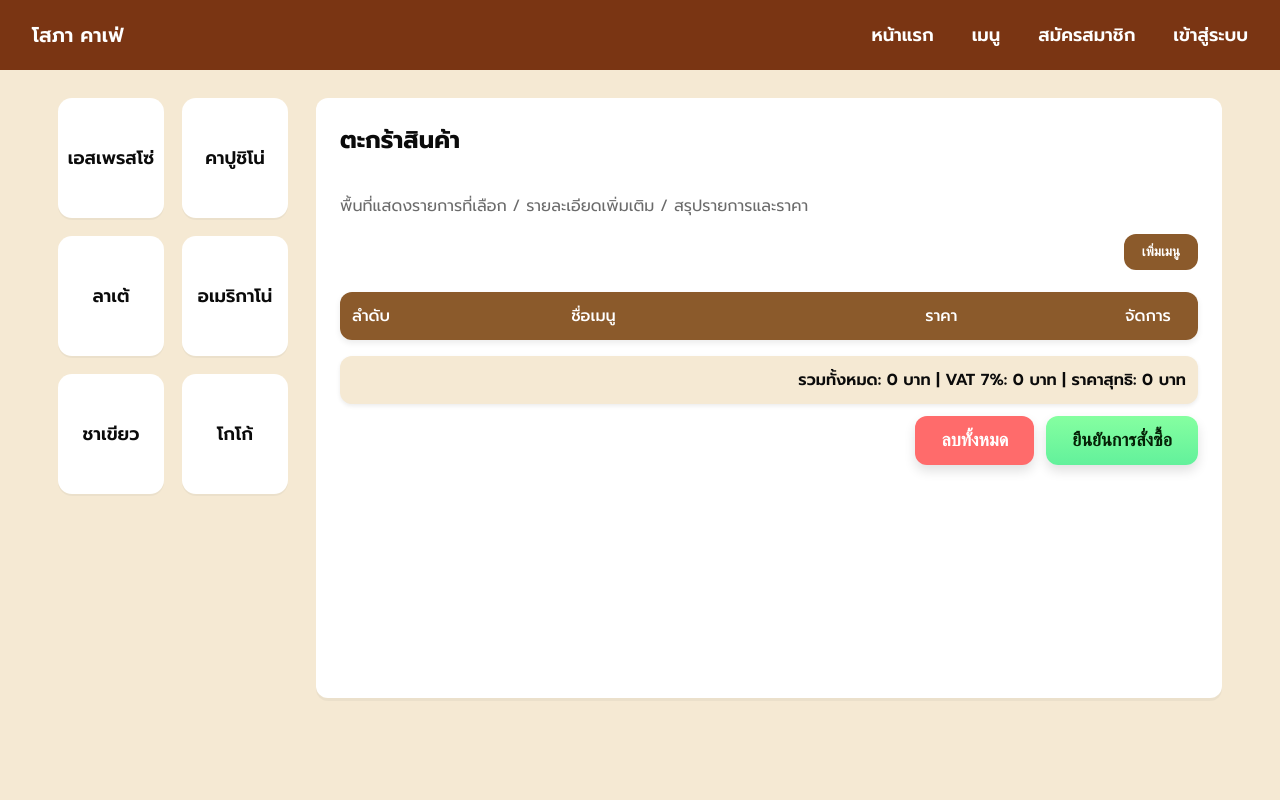
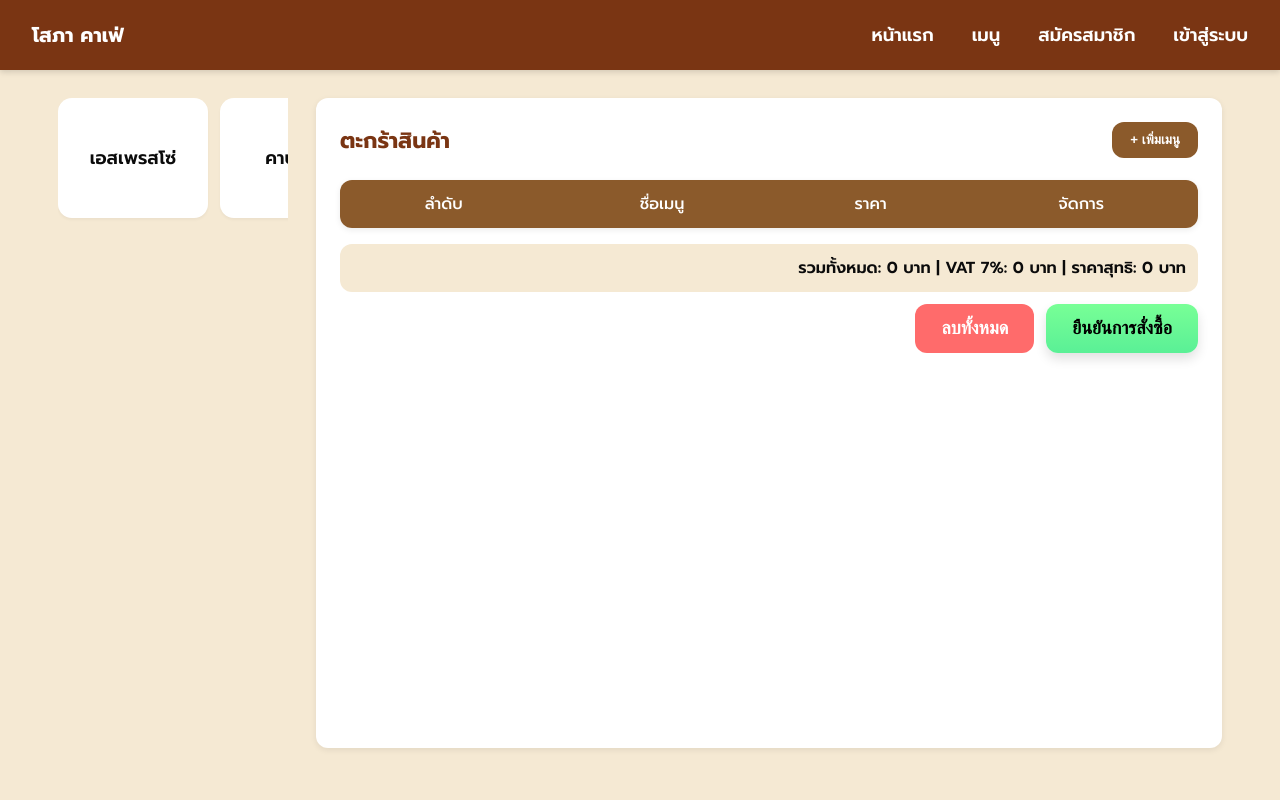
Before and after one commit to purepink444/creammy-pondshark-pos-coffee-purephp-html-css-js-mysql, a PHP site: page /addmenu.php in a window 1280 px wide. Run offline with PHP 8.4, Linux system fonts and the light colour scheme; lists and menus that the app fills with data are empty.

Commit message:
commited in 24/11

```diff
--- a/addmenu.php
+++ b/addmenu.php
@@ -3,7 +3,7 @@
 <head>
   <meta charset="utf-8" />
   <meta name="viewport" content="width=device-width,initial-scale=1" />
-  <title>Mockup - ระบบจัดการร้านกาแฟ</title>
+  <title>ระบบเพิ่มเมนู</title>
   <link rel="stylesheet" href="style.css">
 </head>
 <body>
@@ -24,13 +24,14 @@
 
     <!-- Main content panel -->
     <section class="main-panel" aria-label="ตะกร้าสินค้า / รายละเอียด">
-      <h2 style="margin-top:0">ตะกร้าสินค้า</h2>
-      <p style="color:var(--muted)">พื้นที่แสดงรายการที่เลือก / รายละเอียดเพิ่มเติม / สรุปรายการและราคา</p>
 
-      <!-- ปุ่มเพิ่มเมนูใหม่ -->
-      <button id="add-menu">เพิ่มเมนู</button>
+      <!-- Header -->
+      <div class="panel-header">
+        <h2>ตะกร้าสินค้า</h2>
+        <button id="add-menu" type="button">+ เพิ่มเมนู</button>
+      </div>
 
-      <!-- ตารางตะกร้า -->
+      <!-- ตาราง -->
       <table id="cart-table">
         <thead>
           <tr>
@@ -40,9 +41,7 @@
             <th>จัดการ</th>
           </tr>
         </thead>
-        <tbody>
-          <!-- รายการจะมาแสดงที่นี่ -->
-        </tbody>
+        <tbody id="cart-body"></tbody>
       </table>
 
       <!-- ยอดรวม -->
@@ -50,92 +49,49 @@
         รวมทั้งหมด: 0 บาท | VAT 7%: 0 บาท | ราคาสุทธิ: 0 บาท
       </div>
 
-      <!-- ปุ่มยืนยันและลบทั้งหมด -->
+      <!-- ปุ่มลบทั้งหมด + ยืนยัน -->
       <div class="button-row">
         <button id="clear-all" type="button">ลบทั้งหมด</button>
         <button class="confirm" type="button">ยืนยันการสั่งซื้อ</button>
       </div>
+
     </section>
-
   </main>
 
-<script>
-const cards = document.querySelectorAll('.gallery .card');
-const tableBody = document.querySelector('#cart-table tbody');
-const totalsDiv = document.getElementById('totals');
-const clearAllBtn = document.getElementById('clear-all');
-let cart = [];
 
-// ฟังก์ชันอัปเดตตารางและคำนวณยอด
-function updateCart() {
-  tableBody.innerHTML = '';
-  let total = 0;
+  <!-- Modal เพิ่มเมนูใหม่ -->
+  <div id="modal-add" class="modal">
+    <div class="modal-content">
+      <h3>เพิ่มเมนูใหม่</h3>
 
-  cart.forEach((item, i) => {
-    total += item.price;
-    tableBody.innerHTML += `<tr>
-      <td>${i+1}</td>
-      <td>${item.name}</td>
-      <td>${item.price} บาท</td>
-      <td>
-        <button class="btn-delete" data-index="${i}">ลบ</button>
-      </td>
-    </tr>`;
-  });
+      <label>ชื่อเมนู</label>
+      <input type="text" id="new-menu-name" placeholder="เช่น มอคค่าเย็น">
 
-  const vat = total * 0.07;
-  const grandTotal = total + vat;
+      <label>ราคา</label>
+      <input type="number" id="new-menu-price" placeholder="เช่น 55">
 
-  totalsDiv.textContent = `รวมทั้งหมด: ${total.toFixed(2)} บาท | VAT 7%: ${vat.toFixed(2)} บาท | ราคาสุทธิ: ${grandTotal.toFixed(2)} บาท`;
+      <label>คำอธิบาย</label>
+      <input type="text" id="new-menu-desc" placeholder="เช่น กาแฟผสมช็อกโกแลต">
 
-  // เพิ่ม event ให้ปุ่มจัดการ (ลบ)
-  const deleteButtons = document.querySelectorAll('.btn-delete');
-  deleteButtons.forEach(btn => {
-    btn.addEventListener('click', () => {
-      const index = parseInt(btn.getAttribute('data-index'));
-      cart.splice(index, 1); // ลบรายการจาก cart
-      updateCart(); // อัปเดตตารางและยอดรวมใหม่
-    });
-  });
-}
+      <label>รูปภาพ</label>
+      <input type="file" id="new-menu-image" >
 
-// ฟังก์ชันเพิ่มรายการลงตาราง
-function addToCart(name, price) {
-  cart.push({ name, price });
-  updateCart();
-}
+      <div class="modal-buttons">
+        <button id="close-modal" class="btn-cancel">ปิด</button>
+        <button id="save-menu" class="btn-save">เพิ่มเมนู</button>
+      </div>
+    </div>
+  </div>
 
-// คลิกเมนูเดิม
-cards.forEach(card => {
-  card.addEventListener('click', () => {
-    const name = card.textContent.trim();
-    const price = 50; // ตัวอย่างราคา
-    addToCart(name, price);
-  });
-});
+  <div id="alert-popup" class="modal-alert">
+    <div class="modal-alert-content">
+      <img src="pictures/check.png" alt="success">
+      <p id="alert-message">เพิ่มเมนูใหม่สำเร็จ</p>
+      <button id="close-alert" class="btn-confirm">ตกลง</button>
+    </div>
+  </div>
 
-// เพิ่มเมนูใหม่แบบ default
-document.getElementById('add-menu').addEventListener('click', () => {
-  const name = "เมนูใหม่"; // ชื่อเมนูใหม่
-  const price = 50;        // ราคา default
-
-  const newCard = document.createElement('div');
-  newCard.className = 'card';
-  newCard.textContent = name;
-
-  newCard.addEventListener('click', () => {
-    addToCart(name, price);
-  });
-
-  document.querySelector('.gallery').appendChild(newCard);
-});
-
-// ปุ่มลบทั้งหมด
-clearAllBtn.addEventListener('click', () => {
-  cart = [];
-  updateCart();
-});
-</script>
+  <script src="script.js"></script>
 
 </body>
 </html>
--- a/package.json
+++ b/package.json
@@ -11,6 +11,8 @@
   "license": "ISC",
   "type": "commonjs",
   "dependencies": {
-    "dotenv": "^17.2.3"
+    "2": "^3.0.0",
+    "dotenv": "^17.2.3",
+    "sweetalert": "^2.1.2"
   }
 }
--- a/style.css
+++ b/style.css
@@ -1,7 +1,11 @@
+/* =========================
+   FONT & ROOT VARIABLES
+========================= */
+
 /* ฟ้อนต์ */
 @import url('https://fonts.googleapis.com/css2?family=Prompt:wght@300;400;500;600;700&display=swap');
 
-/* Color palette */
+/* สีหลักและค่าต่าง ๆ */
 :root {
   --brown-dark: #7a3513;
   --brown-medium: #8B5A2B;
@@ -13,84 +17,137 @@
   --radius: 12px;
 }
 
-/* Reset */
-* { box-sizing: border-box; }
-html, body { height: 100%; margin:0; font-family: "Prompt", sans-serif; font-size:16px; background: var(--beige); color: var(--text); }
+/* =========================
+   RESET / GLOBAL
+========================= */
+* {
+  box-sizing: border-box;
+}
 
-/* Page layout */
+html, body {
+  height: 100%;
+  margin: 0;
+  font-family: "Prompt", sans-serif;
+  background: var(--beige);
+  color: var(--text);
+}
+
+/* =========================
+   LAYOUT
+========================= */
 .page {
   max-width: 1200px;
   margin: 28px auto;
   display: grid;
   grid-template-columns: 230px 1fr;
+  padding: 0 18px;
   gap: 28px;
-  padding: 0 18px;
 }
 
-/* Left gallery */
+/* =========================
+   GALLERY / CARDS (แก้ไขเป็นแนวนอน scrollable)
+========================= */
 .gallery {
-  display: grid;
-  grid-template-columns: repeat(2, 1fr);
-  gap: 18px;
-  align-content: start;
+  display: flex;           /* เรียงลูกต่อกันแนวนอน */
+  gap: 12px;               /* ระยะห่างระหว่างการ์ด */
+  overflow-x: auto;        /* scroll แนวนอนถ้าเกิน */
+  padding-bottom: 10px;    /* เว้นพื้นที่ให้ scrollbar */
+  scroll-behavior: smooth; /* เลื่อนเรียบ */
+}
+
+.gallery::-webkit-scrollbar {
+  height: 6px;
+}
+
+.gallery::-webkit-scrollbar-thumb {
+  background: var(--brown-medium);
+  border-radius: 3px;
 }
 
 .card {
+  flex: 0 0 auto;          /* การ์ดไม่ยืดตาม container */
+  width: 150px;            /* ความกว้างคงที่ */
+  height: 120px;
   background: var(--panel-bg);
   border-radius: 14px;
-  height: 120px;
   display: flex;
+  justify-content: center;
   align-items: center;
-  justify-content: center;
-  box-shadow: 0 2px 0 rgba(0,0,0,0.04);
+  font-size: 18px;
   font-weight: 600;
-  color: var(--text);
-  font-size: 18px;
-  cursor:pointer;
-  transition: transform 0.1s;
+  text-align: center;
+  cursor: pointer;
+  box-shadow: 0 2px 3px rgba(0,0,0,0.04);
+  transition: 0.15s;
 }
 
-.card:hover { transform: translateY(-2px); }
+.card:hover {
+  transform: translateY(-3px);
+}
 
-/* Main panel */
+/* Responsive Gallery */
+@media(max-width:900px){
+  .card { width: 130px; height: 110px; font-size: 16px; }
+}
+
+@media(max-width:520px){
+  .card { width: 110px; height: 100px; font-size: 14px; }
+}
+
+/* =========================
+   MAIN PANEL
+========================= */
 .main-panel {
   background: var(--panel-bg);
-  border-radius: 12px;
-  min-height: 600px;
+  border-radius: var(--radius);
   padding: 24px;
-  position: relative;
-  box-shadow: 0 3px 0 rgba(0,0,0,0.04);
-  overflow: auto;
+  min-height: 650px;
+  box-shadow: 0 2px 6px rgba(0,0,0,0.08);
   display: flex;
   flex-direction: column;
 }
 
-/* ปุ่มเพิ่มเมนู */
+/* Panel header */
+.panel-header {
+  display: flex;
+  justify-content: space-between;
+  align-items: center;
+  margin-bottom: 12px;
+}
+
+.panel-header h2 {
+  margin: 0;
+  color: var(--brown-dark);
+  font-size: 22px;
+  font-weight: 700;
+}
+
+/* Add menu button */
 #add-menu {
-  align-self: flex-end;
-  margin-bottom: 12px;
   padding: 10px 18px;
-  border-radius: var(--radius);
   background: var(--brown-medium);
   color: white;
   border: none;
+  border-radius: 12px;
+  font-weight: 600;
   cursor: pointer;
-  font-weight: 600;
-  transition: opacity 0.2s;
 }
 
-#add-menu:hover { opacity:0.85; }
+#add-menu:hover {
+  opacity: 0.85;
+}
 
-/* ตารางตะกร้า */
+/* =========================
+   TABLE / CART
+========================= */
+
 #cart-table {
   width: 100%;
-  border-collapse: separate;
-  border-spacing: 0;
+  border-collapse: collapse;
   margin-top: 10px;
-  background: var(--panel-bg);
+  overflow: hidden;
   border-radius: var(--radius);
-  box-shadow: 0 3px 6px rgba(0,0,0,0.08);
-  overflow: hidden;
+  box-shadow: 0 2px 6px rgba(0,0,0,0.08);
 }
 
 #cart-table thead {
@@ -98,59 +155,40 @@ html, body { height: 100%; margin:0; font-family: "Prompt", sans-serif; font-siz
   color: white;
 }
 
-#cart-table th, #cart-table td {
+#cart-table th,
+#cart-table td {
   padding: 12px;
   font-weight: 500;
 }
 
-/* คอลัมน์ลำดับให้แคบลง */
-#cart-table th:nth-child(1),
-#cart-table td:nth-child(1) {
-  width: 55px;
-  text-align:center;
+#cart-table td:nth-child(3) {
+  text-align: right;
 }
 
-#cart-table th:nth-child(4),
-#cart-table td:nth-child(4) {
-  width: 100px;
-  text-align:center;
+.btn-delete {
+  padding: 5px 12px;
+  background: #ff6b6b;
+  color: white;
+  border: none;
+  border-radius: 6px;
+  cursor: pointer;
 }
 
-#cart-table td:nth-child(3) { text-align:right; }
-
-#cart-table tbody tr {
-  border-bottom:1px solid rgba(0,0,0,0.06);
-  transition: background 0.2s;
+.btn-delete:hover {
+  opacity: 0.85;
 }
 
-#cart-table tbody tr:last-child { border-bottom:none; }
-#cart-table tbody tr:hover { background: rgba(139,90,43,0.08); }
-
-/* ปุ่มจัดการ */
-.btn-delete {
-  padding: 4px 10px;
-  border-radius: 6px;
-  border: none;
-  background: #ff6b6b;
-  color:white;
-  cursor:pointer;
-  font-weight:600;
-  transition: opacity 0.2s;
-}
-.btn-delete:hover { opacity:0.85; }
-
-/* ยอดรวม */
+/* Totals */
 #totals {
-  margin-top:16px;
-  padding:12px;
+  margin-top: 16px;
   background: var(--beige);
+  padding: 12px;
   border-radius: var(--radius);
-  font-weight:600;
-  text-align:right;
-  box-shadow:0 2px 4px rgba(0,0,0,0.08);
+  font-weight: 600;
+  text-align: right;
 }
 
-/* ปุ่มลบทั้งหมด + ยืนยันคำสั่งซื้อ */
+/* Buttons bottom */
 .button-row {
   display: flex;
   justify-content: flex-end;
@@ -158,67 +196,187 @@ html, body { height: 100%; margin:0; font-family: "Prompt", sans-serif; font-siz
   margin-top: 12px;
 }
 
-.confirm {
-  padding:14px 26px;
+#clear-all {
+  padding: 14px 26px;
+  background: #ff6b6b;
+  color: white;
+  border: none;
   border-radius: var(--radius);
-  font-size:18px;
-  font-weight:700;
-  cursor:pointer;
-  background: linear-gradient(180deg, rgba(120,255,150,0.9), rgba(90,240,150,0.95));
-  border:none;
-  color:#052006;
-  box-shadow:0 6px 12px rgba(0,0,0,0.12);
-  transition: transform .08s ease;
-}
-.confirm:active { transform: translateY(1px); }
-
-#clear-all {
-  padding:14px 26px;
-  border-radius: var(--radius);
-  font-size:18px;
-  font-weight:700;
-  cursor:pointer;
-  background: #ff6b6b;
-  color:white;
-  border:none;
-  box-shadow:0 6px 12px rgba(0,0,0,0.12);
-  transition: opacity 0.2s;
-}
-#clear-all:hover { opacity:0.85; }
-
-/* Responsive */
-@media (max-width:900px){
-  .page { grid-template-columns: 1fr; }
-  .gallery { grid-template-columns: repeat(4, 1fr); gap: 12px; }
-  .card { height: 88px; font-size: 16px; }
-  #add-menu { padding: 10px 14px; }
+  font-size: 18px;
+  font-weight: 700;
+  cursor: pointer;
 }
 
-@media (max-width:520px){
-  .page { padding:0 12px; gap:16px; }
-  .gallery { grid-template-columns: repeat(3,1fr); }
-  .card { height:70px; font-size:14px; }
+#clear-all:hover {
+  opacity: 0.85;
 }
 
-/* Navbar */
+.confirm {
+  padding: 14px 26px;
+  background: linear-gradient(180deg,#78ff96,#5af096);
+  border: none;
+  border-radius: var(--radius);
+  font-size: 18px;
+  font-weight: 700;
+  cursor: pointer;
+  box-shadow: 0 6px 12px rgba(0,0,0,0.12);
+}
+
+/* =========================
+   MODAL
+========================= */
+
+.modal {
+  position: fixed;
+  inset: 0;
+  background: rgba(0,0,0,0.4);
+  display: flex;
+  justify-content: center;
+  align-items: center;
+  opacity: 0;
+  pointer-events: none;
+  transition: 0.25s;
+}
+
+.modal.show {
+  opacity: 1;
+  pointer-events: auto;
+}
+
+.modal-content {
+  width: 380px;
+  background: var(--panel-bg);
+  padding: 24px;
+  border-radius: 14px;
+  box-shadow: 0 4px 10px rgba(0,0,0,0.15);
+}
+
+.modal-content h3 {
+  margin-top: 0;
+  margin-bottom: 16px;
+}
+
+.modal-content label {
+  display: block;
+  font-weight: 600;
+  margin-top: 10px;
+}
+
+.modal-content input {
+  width: 100%;
+  padding: 10px;
+  border-radius: 10px;
+  border: 1px solid #ccc;
+  margin-top: 6px;
+}
+
+.modal-buttons {
+  margin-top: 20px;
+  display: flex;
+  justify-content: flex-end;
+  gap: 10px;
+}
+
+.btn-cancel {
+  padding: 10px 16px;
+  background: #ccc;
+  border: none;
+  border-radius: 10px;
+  cursor: pointer;
+}
+
+.btn-save {
+  padding: 10px 18px;
+  background: var(--confirm-green);
+  color: rgb(0, 0, 0);
+  border: none;
+  border-radius: 10px;
+  cursor: pointer;
+}
+
+/* =========================
+   NAVBAR
+========================= */
+
 .topbar {
-  background: #7a3513;
+  background: var(--brown-dark);
   padding: 20px 32px;
   display: flex;
   justify-content: space-between;
   align-items: center;
   color: white;
+  box-shadow: 0 2px 6px rgba(0,0,0,0.15);
 }
 
-.brand { font-size: 20px; font-weight: 600; }
+.brand {
+  font-size: 20px;
+  font-weight: 700;
+}
 
-.nav-links { display: flex; gap: 38px; }
+.nav-links {
+  display: flex;
+  gap: 38px;
+}
 
 .nav-links a {
   color: white;
   text-decoration: none;
   font-size: 18px;
   font-weight: 600;
+  transition: 0.2s;
 }
 
-.nav-links a:hover { opacity: 0.8; }
+.nav-links a:hover {
+  opacity: 0.75;
+}
+
+/* =========================
+   POP-UP ALERT (SUCCESS)
+========================= */
+
+.modal-alert {
+  position: fixed;
+  top: 0;
+  left: 0;
+  width: 100%;
+  height: 100vh;
+  background: rgba(0,0,0,0.3);
+  display: none;
+  justify-content: center;
+  align-items: center;
+  z-index: 1000;
+}
+
+.modal-alert-content {
+  background: white;
+  padding: 40px;
+  border-radius: 25px;
+  text-align: center;
+  width: 380px;
+}
+
+.modal-alert-content img {
+  width: 140px;
+  margin-bottom: 25px;
+}
+
+.btn-confirm {
+  background: #7cff8f;
+  border: none;
+  padding: 12px 35px;
+  border-radius: 15px;
+  font-size: 20px;
+  cursor: pointer;
+  margin-top: 15px;
+}
+
+/* =========================
+   RESPONSIVE LAYOUT
+========================= */
+@media(max-width: 900px) {
+  .page { grid-template-columns: 1fr; }
+}
+
+@media(max-width: 520px) {
+  /* การ์ดใน gallery responsive ผ่าน flex-width ปรับอัตโนมัติ */
+}
```
Also changed, not shown: script.js (added, +130 -0 lines), package-lock.json, pictures/check.png (added).
